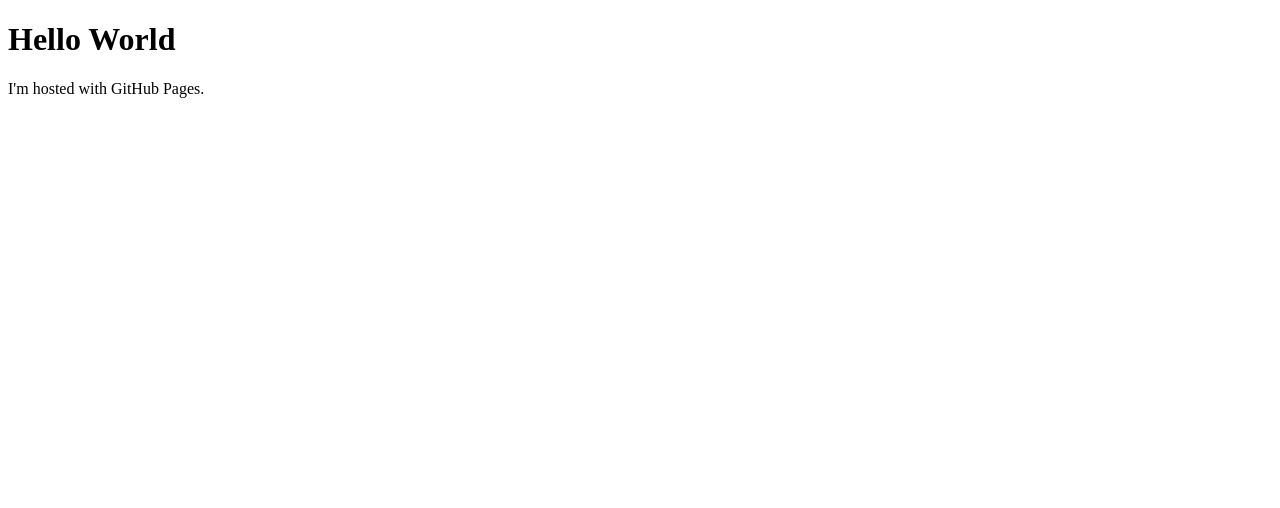
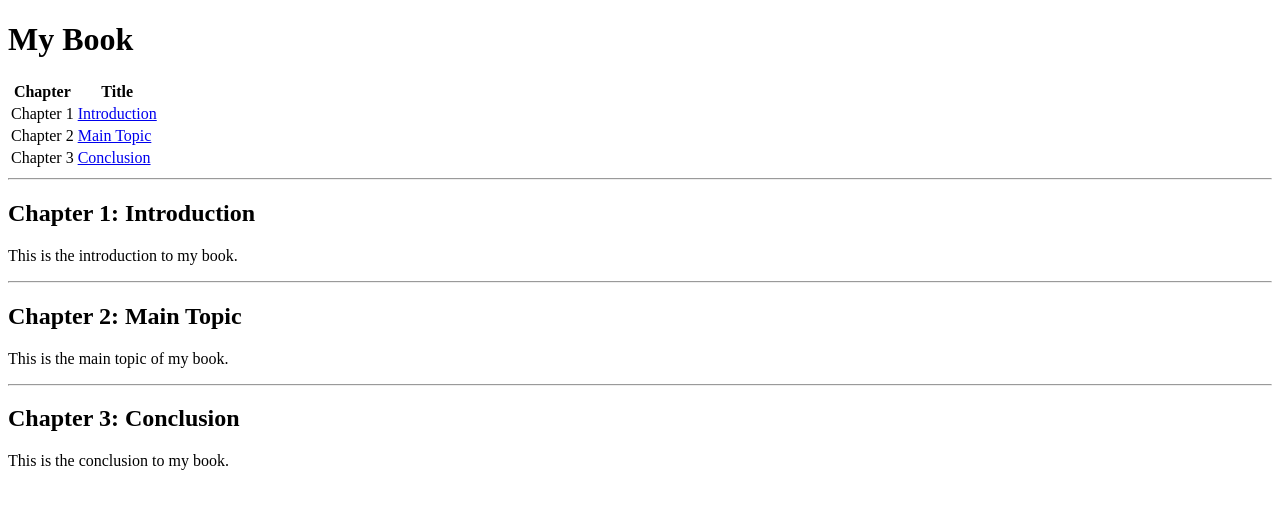
Before and after one commit to Knowledgesynthesis/basharhasan.github.io, a plain HTML site: page index.html in a window 1280 px wide. Drawn offline with Linux system fonts and the light colour scheme.

Commit message:
Initial commit

```diff
--- a/index.html
+++ b/index.html
@@ -1,7 +1,42 @@
 <!DOCTYPE html>
 <html>
-<body>
-<h1>Hello World</h1>
-<p>I'm hosted with GitHub Pages.</p>
-</body>
+  <head>
+    <title>My Book</title>
+  </head>
+  <body>
+    <h1>My Book</h1>
+    <table>
+      <tr>
+        <th>Chapter</th>
+        <th>Title</th>
+      </tr>
+      <tr>
+        <td>Chapter 1</td>
+        <td><a href="#chapter1">Introduction</a></td>
+      </tr>
+      <tr>
+        <td>Chapter 2</td>
+        <td><a href="#chapter2">Main Topic</a></td>
+      </tr>
+      <tr>
+        <td>Chapter 3</td>
+        <td><a href="#chapter3">Conclusion</a></td>
+      </tr>
+    </table>
+
+    <hr>
+
+    <h2 id="chapter1">Chapter 1: Introduction</h2>
+    <p>This is the introduction to my book.</p>
+
+    <hr>
+
+    <h2 id="chapter2">Chapter 2: Main Topic</h2>
+    <p>This is the main topic of my book.</p>
+
+    <hr>
+
+    <h2 id="chapter3">Chapter 3: Conclusion</h2>
+    <p>This is the conclusion to my book.</p>
+  </body>
 </html>
```
